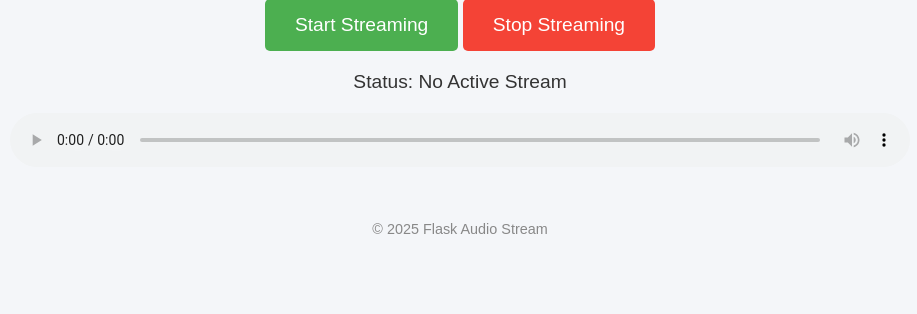
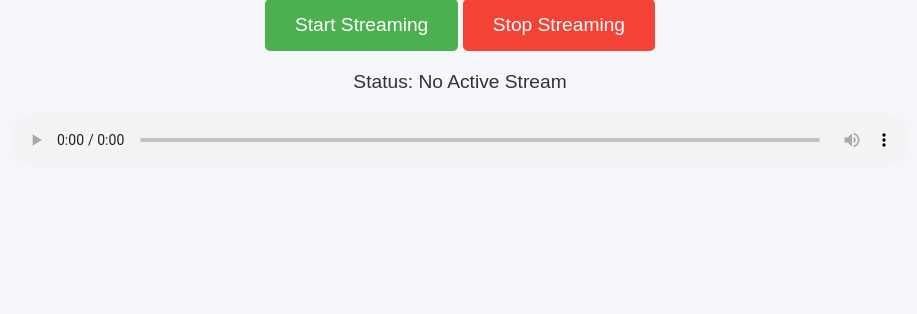
Before and after one commit to shafin4201/flask-app, a Flask app: page / in a window 1280 px wide. Shown: the part 116-430 px from the top of the page, without its empty margins (180-1097 px from the left). Run offline with Flask 3, Linux system fonts and the light colour scheme.

Commit message:
Update index.html

```diff
--- a/templates/index.html
+++ b/templates/index.html
@@ -3,7 +3,7 @@
 <head>
     <meta charset="UTF-8">
     <meta name="viewport" content="width=device-width, initial-scale=1.0">
-    <title>Flask Audio Stream - Airdroid Style</title>
+    <title>Flask Audio Stream</title>
     <link rel="stylesheet" href="{{ url_for('static', filename='styles.css') }}">
 </head>
 <body>
@@ -13,18 +13,15 @@
         </header>
         <main>
             <div class="controls">
-                <button id="startBtn" class="btn start" onclick="startStream()">Start Streaming</button>
-                <button id="stopBtn" class="btn stop" onclick="stopStream()">Stop Streaming</button>
+                <button class="btn start" onclick="startStream()">Start Streaming</button>
+                <button class="btn stop" onclick="stopStream()">Stop Streaming</button>
             </div>
             <p id="status">Checking status...</p>
             <audio id="audioPlayer" controls>
-                <source src="/audio" type="audio/mpeg">
+                <source id="audioSource" src="/audio" type="audio/mpeg">
                 Your browser does not support the audio element.
             </audio>
         </main>
-        <footer>
-            <p>&copy; 2025 Flask Audio Stream</p>
-        </footer>
     </div>
     <script src="{{ url_for('static', filename='scripts.js') }}"></script>
 </body>
```
